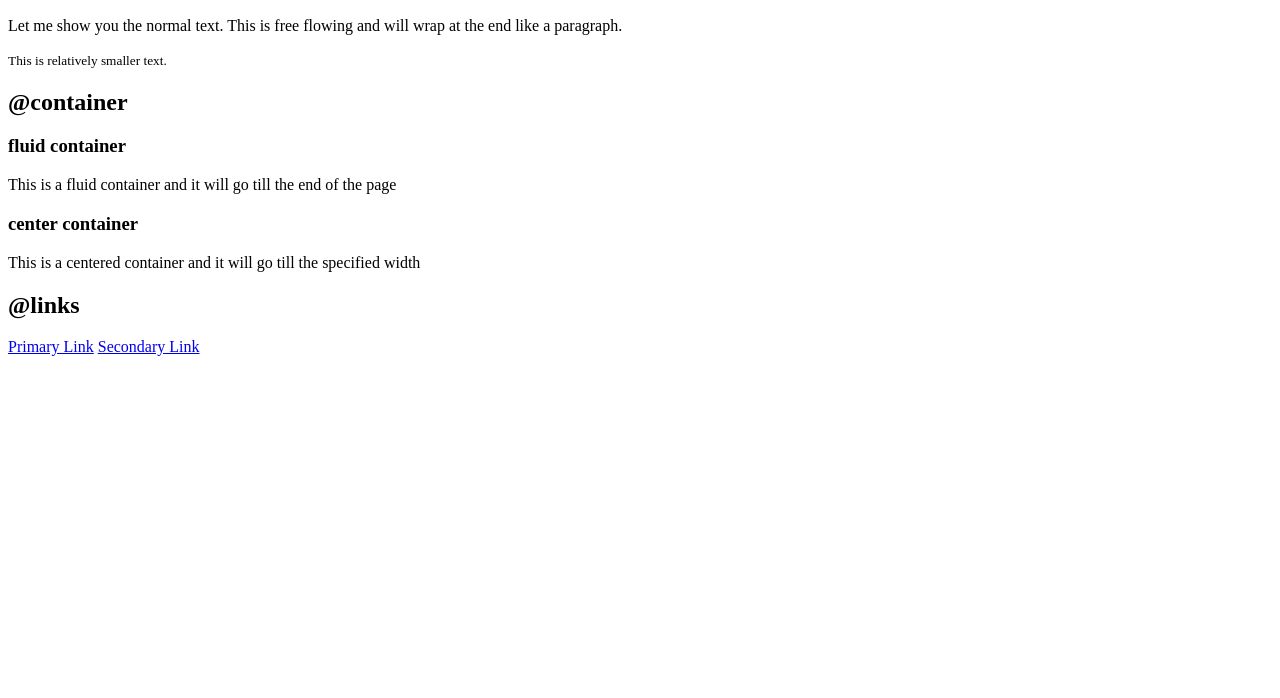
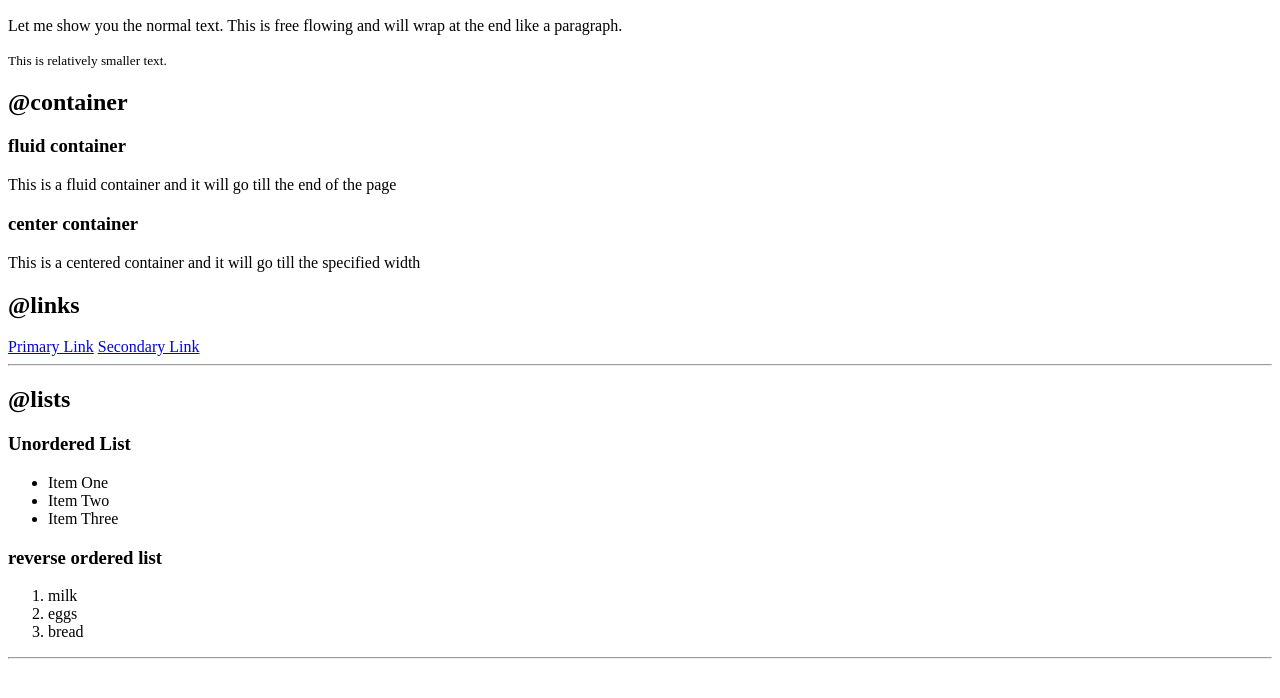
Before and after one commit to Xitija/component-library, a plain HTML site: page index.html in a window 1280 px wide. Shown: the part 226-924 px from the top of the page. Before the commit the page ends 800 px from the top, so only its background shows below. Drawn offline with Linux system fonts and the light colour scheme.

Commit message:
Added lists

```diff
--- a/index.html
+++ b/index.html
@@ -12,7 +12,7 @@
         projects look good and consistent.
     </p>
 
-    <hr >
+    <hr>
 
     <h1>This is the biggest heading</h1><!--<h1>Another Heading</h1>-->
     <h2>This is the second biggest</h2>
@@ -34,6 +34,28 @@
     <a href="/">Primary Link</a>
     <a href="/">Secondary Link</a>
 
+    <hr>
 
+    <h2>@lists</h2>
+
+    <h3>Unordered List</h3>
+
+    <ul>
+        <li>Item One</li>
+        <li>Item Two</li>
+        <li>Item Three</li>
+    </ul>
+
+    <h3>reverse ordered list</h3>
+
+    <ol>
+        <li>milk</li>
+        <li>eggs</li>
+        <li>bread</li>
+    </ol>
+
+    <hr />
+
+    <div style="height: 30vh"></div>
 </body>
 </html>
```
